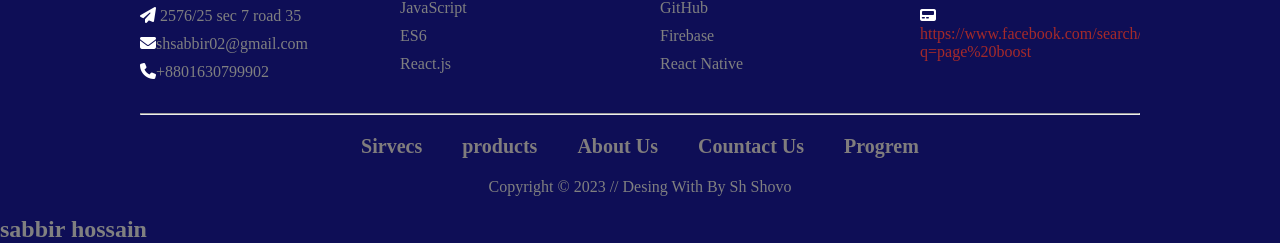
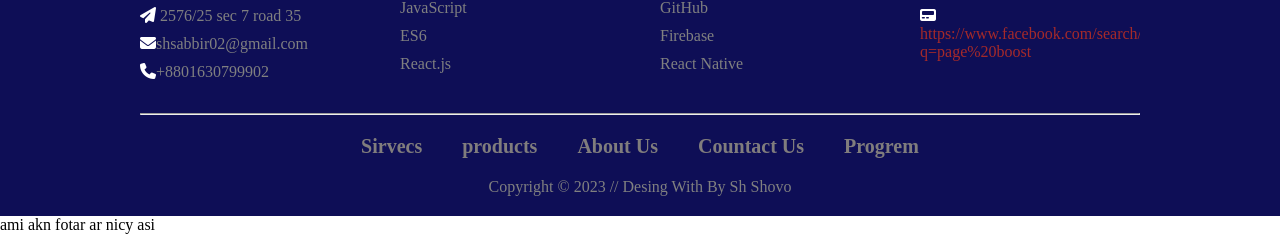
Before and after one commit to sabbirhossainshovo/Programming-Shikbo, a plain HTML site: page projat 01.html in a window 1280 px wide. Shown: the part 6810-7053 px from the top of the page. Drawn offline with Linux system fonts and the light colour scheme.

Commit message:
2nd commit

```diff
--- a/projat 01.html
+++ b/projat 01.html
@@ -716,10 +716,10 @@
         </div>
 
     </div>
-    <h2>sabbir hossain</h2>
+
 
 </footer>
-
+ami akn fotar ar nicy asi
 
 
 </body>
```
